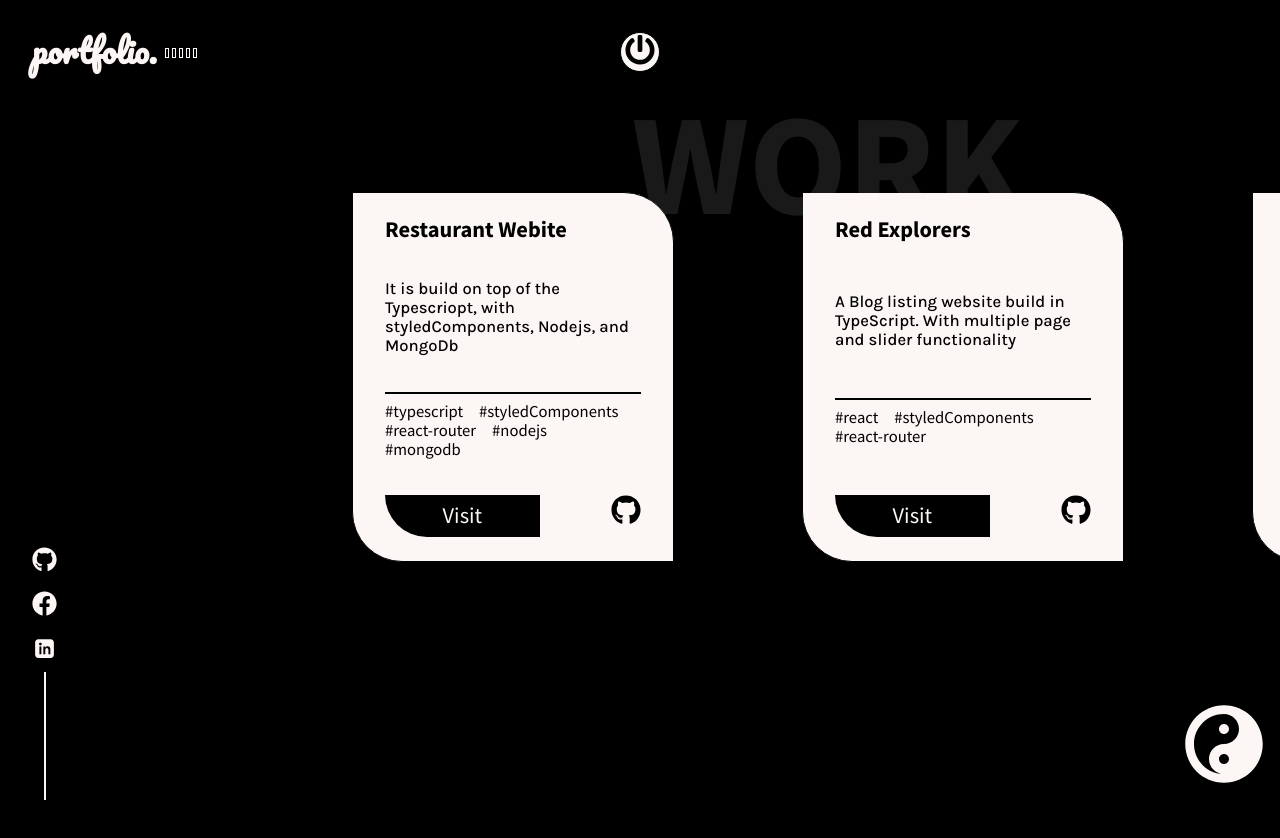
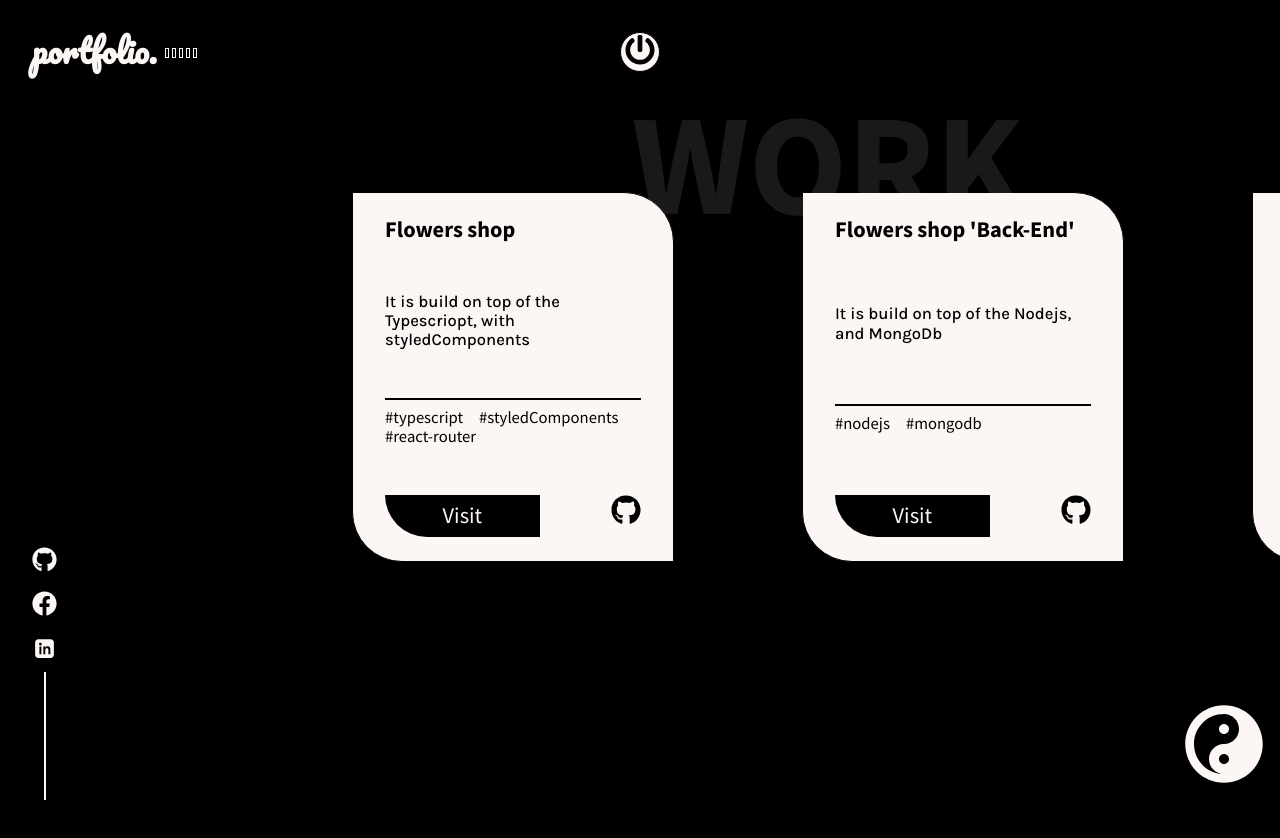
Before and after one commit to Giorgi-Khoshtaria/my-portfolio, a React (Create React App) app: page /work in a window 1280 px wide. Shown: the top 838 px of the page. Built offline with nearby package versions, Linux system fonts and the light colour scheme.

Commit message:
update data

```diff
--- a/src/data/WorkData.js
+++ b/src/data/WorkData.js
@@ -3,14 +3,41 @@
 export const Work = [
   {
     id: 1,
+    name: "Flowers shop ",
+    description: "It is build on top of the Typescriopt, with styledComponents",
+    tags: ["typescript", "styledComponents", "react-router"],
+
+    demo: "https://flower-shop-git-master-giorgis-projects-02630e53.vercel.app/",
+    github: "https://github.com/Giorgi-Khoshtaria/FlowerShop",
+  },
+  {
+    id: 1,
+    name: "Flowers shop 'Back-End'",
+    description: "It is build on top of the Nodejs, and MongoDb",
+    tags: ["nodejs", "mongodb"],
+
+    demo: "https://github.com/Giorgi-Khoshtaria/FlowersShop-back",
+    github: "https://github.com/Giorgi-Khoshtaria/FlowersShop-back",
+  },
+  {
+    id: 1,
     name: "Restaurant Webite",
-    description:
-      "It is build on top of the Typescriopt, with styledComponents, Nodejs, and MongoDb",
-    tags: ["typescript", "styledComponents", "react-router", "nodejs", "mongodb"],
+    description: "It is build on top of the Typescriopt, with styledComponents",
+    tags: ["typescript", "styledComponents", "react-router", ,],
 
-    demo: "https://github.com/g1org11/crave_cart",
-    github: "https://github.com/g1org11/crave_cart",
+    demo: "https://food-cave-front.vercel.app",
+    github: "https://github.com/Giorgi-Khoshtaria/Food-Cave-front",
   },
+  {
+    id: 1,
+    name: "Restaurant Webite 'Back-End'",
+    description: "It is build on top of the Nodejs, and MongoDb",
+    tags: ["nodejs", "mongodb"],
+
+    demo: "https://github.com/Giorgi-Khoshtaria/Food-Cave-Back",
+    github: "https://github.com/Giorgi-Khoshtaria/Food-Cave-Back",
+  },
+
   {
     id: 2,
     name: "Red Explorers",
```
